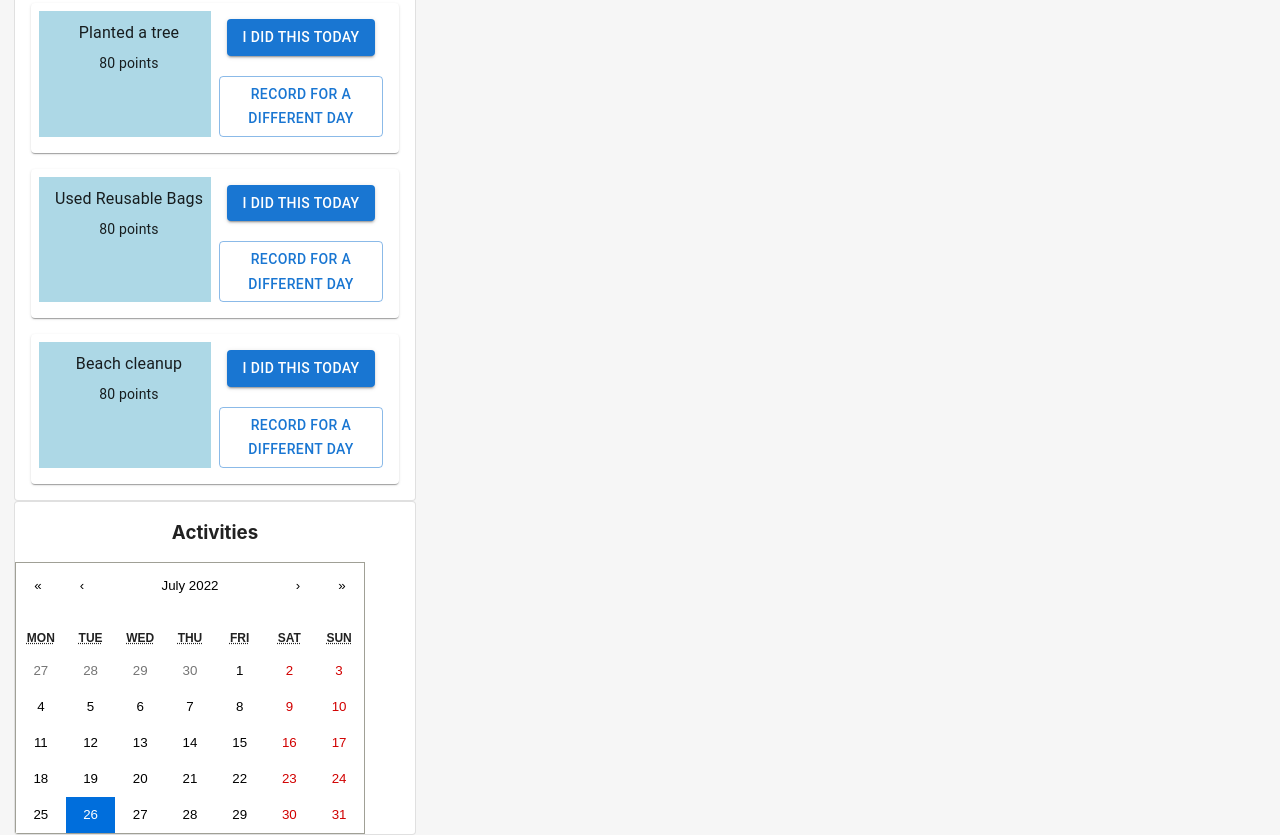
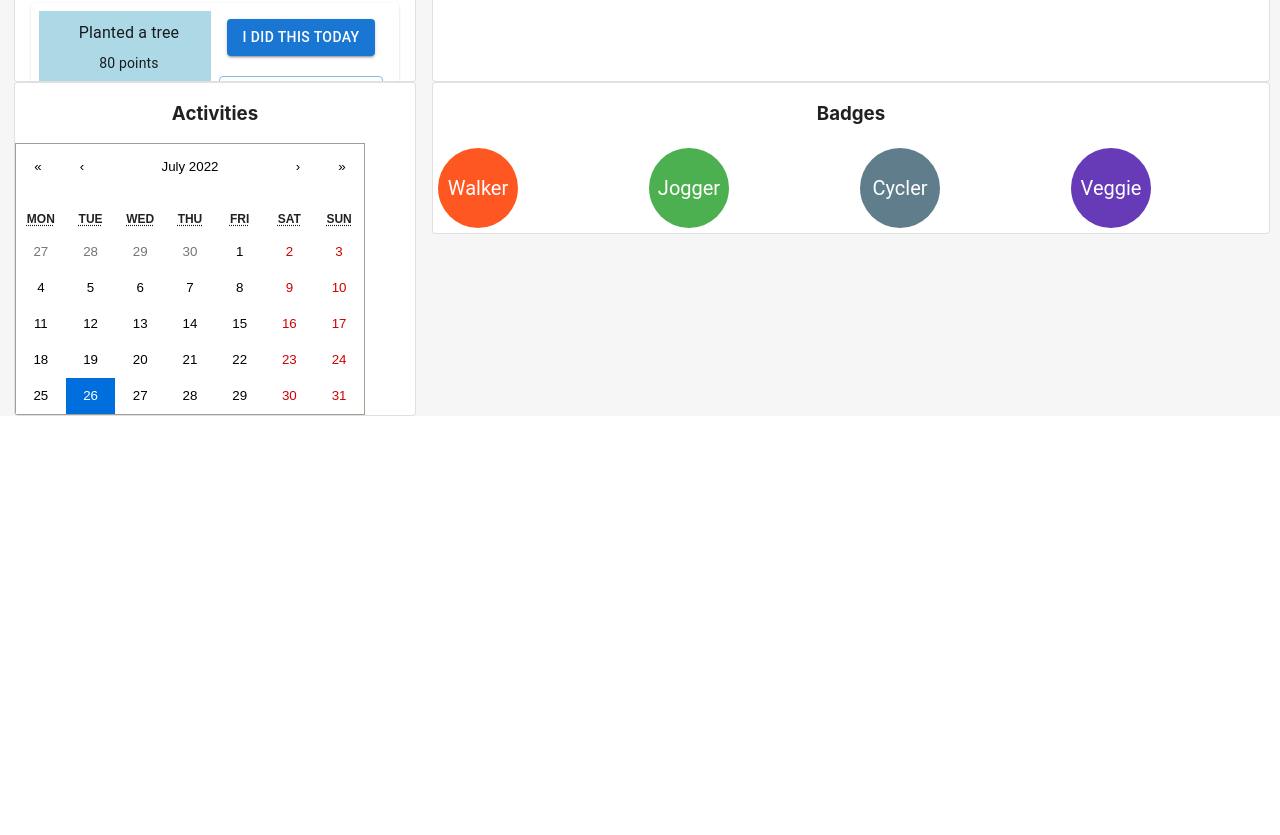
Before and after one commit to mpadel78/Monday-frontend, a React (Create React App) app: page / in a window 1280 px wide. Shown: the part 820-1655 px from the top of the page. After the commit the page ends 1236 px from the top, so only its background shows below. Built offline with nearby package versions, Linux system fonts and the light colour scheme.

Commit message:
Created Badges components, welcome.js has been depreceated and view(personal and teams view have been switched as well

```diff
--- a/src/App.js
+++ b/src/App.js
@@ -1,19 +1,43 @@
+import React, { useState } from "react";
 import { styled } from "@mui/material/styles";
 import Box from "@mui/material/Box";
 import Paper from "@mui/material/Paper";
 import Grid from "@mui/material/Grid";
+import Card from "@mui/material/Card";
 import Tasks from "./components/Personal/Tasks";
-import Card from '@mui/material/Card';
+import Mascot from "./components/Team/Mascot";
 import DashboardPersonal from "./components/Personal/DashboardPersonal";
+import DashboardTeam from "./components/Team/DashboardTeam";
 import Welcome from "./components/Welcome";
 import Activities from "./components/Personal/Activities";
 import "./App.css";
 import Badges from "./components/Personal/Badges";
 
 function App() {
+  const [view, setView] = useState("Personal");
+
+  const name = "Jessie";
+
+  const handleClick = (e) => {
+    e.preventDefault();
+    console.log("The link was clicked.");
+
+    if (view == "Teams") setView("Personal");
+    else setView("Teams");
+  };
+
   return (
     <div class="App">
-      <Welcome />
+      <div class="header">
+        <h2>Welcome Back, {name}!</h2>
+        <div class="btn-container">
+          <button onClick={handleClick} class="btn-team">
+            <strong>
+              {`Switch to ${view == "Teams" ? "Personal" : "Teams"}`}
+            </strong>
+          </button>
+        </div>
+      </div>
       <Grid container spacing={2}>
         <Grid
           item
@@ -22,17 +46,20 @@ function App() {
           lg={4}
           style={{
             textAlign: "center",
+
+            paddingLeft: "30px",
             height: "100%",
-            paddingLeft:'30px',
           }}
         >
-          <Card variant="outlined">
-            <Tasks />
+          <Card
+            variant="outlined"
+            style={{ height: "100vh", overflowY: "auto" }}
+          >
+            {view == "Teams" ? <Mascot /> : <Tasks />}
           </Card>
           <Card variant="outlined">
-             <Activities />
+            <Activities />
           </Card>
-
         </Grid>
         <Grid
           item
@@ -42,21 +69,20 @@ function App() {
           style={{
             textAlign: "center",
             backgroundColor: "gre",
-            height: "100%",
-            paddingRight:'10px',
+            height: "100vh",
+            paddingRight: "10px",
           }}
         >
-          <Card variant="outlined">
-            <DashboardPersonal />
+          <Card style={{ height: "100vh" }} variant="outlined">
+            {view == "Teams" ? <DashboardTeam /> : <DashboardPersonal />}
           </Card>
 
           <Card variant="outlined">
-            <Badges />
+            {view == "Teams" ? <br /> : <Badges />}
           </Card>
-
         </Grid>
       </Grid>
-    </ div>
+    </div>
   );
 }
 
--- a/src/components/Personal/Badges.js
+++ b/src/components/Personal/Badges.js
@@ -1,11 +1,65 @@
-import React from 'react'
+import React from "react";
+import Avatar from "@mui/material/Avatar";
+import Grid from "@mui/material/Grid";
+import { deepOrange, green, deepPurple, blueGrey } from "@mui/material/colors";
 
 function Badges() {
   return (
     <div>
-        <h3>Badges</h3>
+      <h3>Badges</h3>
+
+      <Grid container direction="row" spacing={1}>
+        <Grid item xs={6} md={3} lg={3}>
+          <Avatar
+            sx={{
+              bgcolor: deepOrange[500],
+              height: "10vh",
+              width: "10vh",
+              margin: "5px",
+            }}
+          >
+            Walker
+          </Avatar>
+        </Grid>
+        <Grid item xs={6} md={3} lg={3}>
+          <Avatar
+            sx={{
+              bgcolor: green[500],
+              height: "10vh",
+              width: "10vh",
+              margin: "5px",
+            }}
+          >
+            Jogger
+          </Avatar>
+        </Grid>
+        <Grid item xs={6} md={3} lg={3}>
+          <Avatar
+            sx={{
+              bgcolor: blueGrey[500],
+              height: "10vh",
+              width: "10vh",
+              margin: "5px",
+            }}
+          >
+            Cycler
+          </Avatar>
+        </Grid>
+        <Grid item xs={6} md={3} lg={3}>
+          <Avatar
+            sx={{
+              bgcolor: deepPurple[500],
+              height: "10vh",
+              width: "10vh",
+              margin: "5px",
+            }}
+          >
+            Veggie
+          </Avatar>
+        </Grid>
+      </Grid>
     </div>
-  )
+  );
 }
 
-export default Badges
+export default Badges;
--- a/src/components/Team/DashboardTeam.js
+++ b/src/components/Team/DashboardTeam.js
@@ -0,0 +1,96 @@
+import React from "react";
+import Grid from "@mui/material/Grid";
+import Paper from "@mui/material/Paper";
+import Typography from "@mui/material/Typography";
+import Button from "@mui/material/Button";
+import TableContainer from "@mui/material/TableContainer";
+import Table from "@mui/material/Table";
+import TableHead from "@mui/material/TableHead";
+import TableRow from "@mui/material/TableRow";
+import TableCell from "@mui/material/TableCell";
+import TableBody from "@mui/material/TableBody";
+import { deepOrange, green, deepPurple, blueGrey } from "@mui/material/colors";
+
+function DashboardTeam() {
+  const scores = [
+    { user: "A", points: 100 },
+    { user: "B", points: 100 },
+    { user: "C", points: 100 },
+    { user: "D", points: 100 },
+    { user: "E", points: 100 },
+    { user: "F", points: 100 },
+    { user: "G", points: 100 },
+    { user: "H", points: 100 },
+    { user: "I", points: 100 },
+  ];
+
+  return (
+    <>
+      <Grid container direction="row" spacing={1}>
+        <Grid
+          item
+          xs={12}
+          md={12}
+          lg={12}
+          style={{ backgroundColor: "#ADD8E6", height: "10vh" }}
+        >
+          <Typography gutterBottom variant="subtitle1">
+            X points July
+          </Typography>
+        </Grid>
+        <Grid
+          item
+          xs={12}
+          md={12}
+          lg={12}
+          style={{ backgroundColor: "white", height: "10vh" }}
+        >
+          <Typography variant="subtitle1">
+            <strong>Team Scoreboard July</strong>
+          </Typography>
+          <Button variant="outlined" component="label">
+            This month
+          </Button>
+          <Button variant="outlined" component="label">
+            YTD
+          </Button>
+        </Grid>
+
+        {/*Here starts the list users and points
+         */}
+
+        <Grid item xs={12}>
+          <Paper style={{ width: "90%", margin: "3vw" }}>
+            <TableContainer>
+              <Table>
+                <TableHead style={{ backgroundColor: `${green[300]}` }}>
+                  <TableRow>
+                    <TableCell>Name</TableCell>
+                    <TableCell align="center">Total month points</TableCell>
+                    <TableCell align="center">Current Team rank</TableCell>
+                    <TableCell align="center"> Diff last month</TableCell>
+                  </TableRow>
+                </TableHead>
+
+                <TableBody>
+                  {scores.map((res) => (
+                    <TableRow>
+                      <TableCell component="th" scope="rh">
+                        {`User ${res.user}`}
+                      </TableCell>
+                      <TableCell align="center">{res.points}</TableCell>
+                      <TableCell align="center">#</TableCell>
+                      <TableCell align="center">#</TableCell>
+                    </TableRow>
+                  ))}
+                </TableBody>
+              </Table>
+            </TableContainer>
+          </Paper>
+        </Grid>
+      </Grid>
+    </>
+  );
+}
+
+export default DashboardTeam;
--- a/src/components/Team/Mascot.js
+++ b/src/components/Team/Mascot.js
@@ -0,0 +1,7 @@
+import React from "react";
+
+function Mascot() {
+  return <div>Forest or mascot illustration</div>;
+}
+
+export default Mascot;
```
